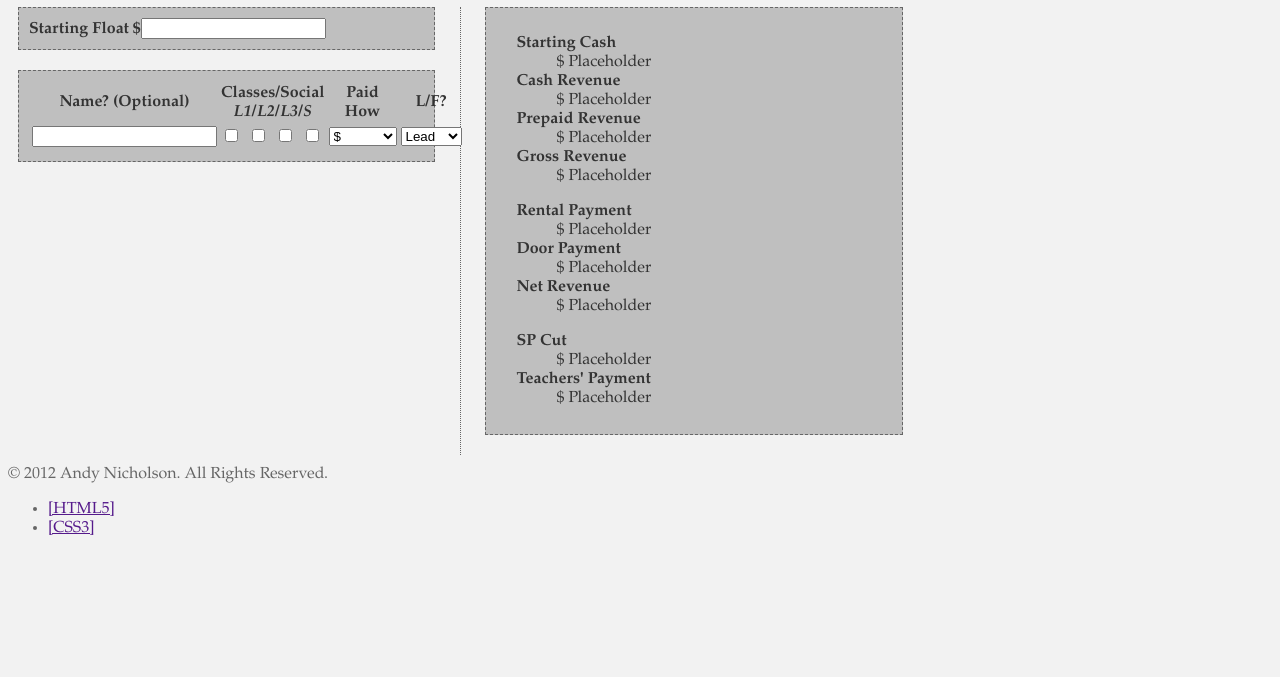
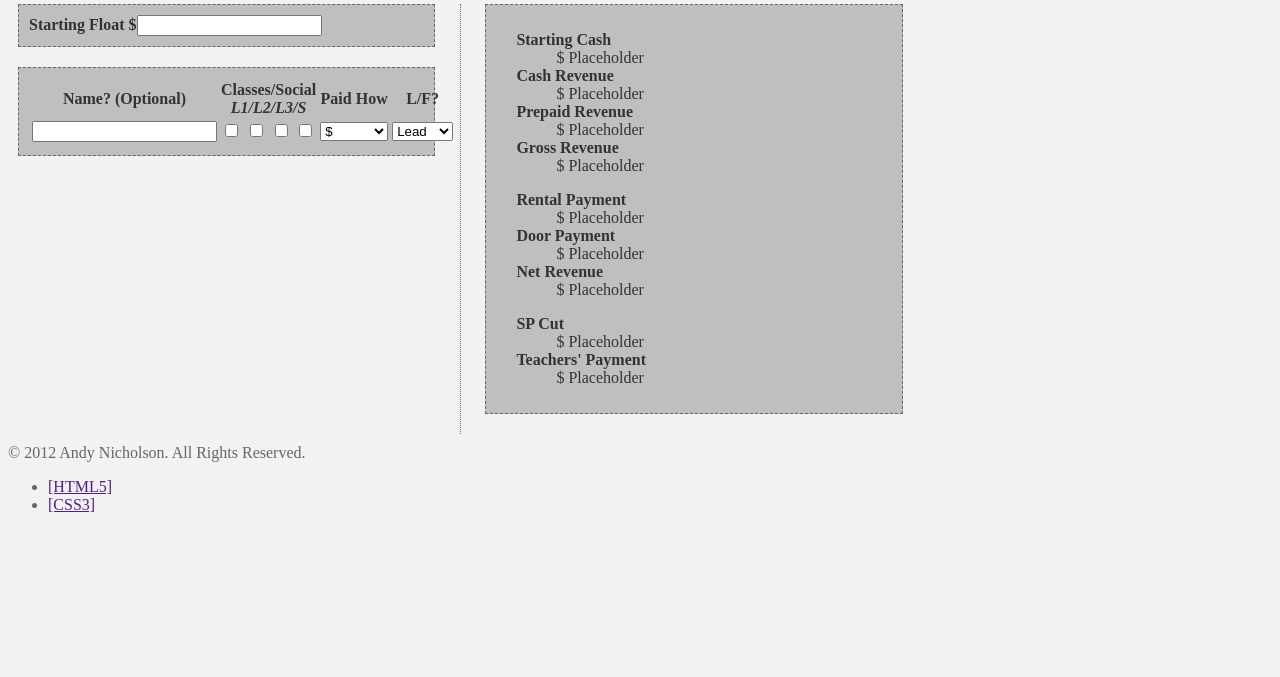
Before and after one commit to anicholson/swing_take, a plain HTML site: page public/index.html in a window 1280 px wide. Shown: the part 123-800 px from the top of the page. Drawn offline with nearby package versions, Linux system fonts and the light colour scheme.

Commit message:
rm body css definition (andy)

```diff
--- a/sass/style.scss
+++ b/sass/style.scss
@@ -66,5 +66,5 @@ section {
 
 body {
 	background-color: $background;
-	font-family: "Palatino Linotype", serif;
+
 }
```
Also changed, not shown: public/css/style.css.
